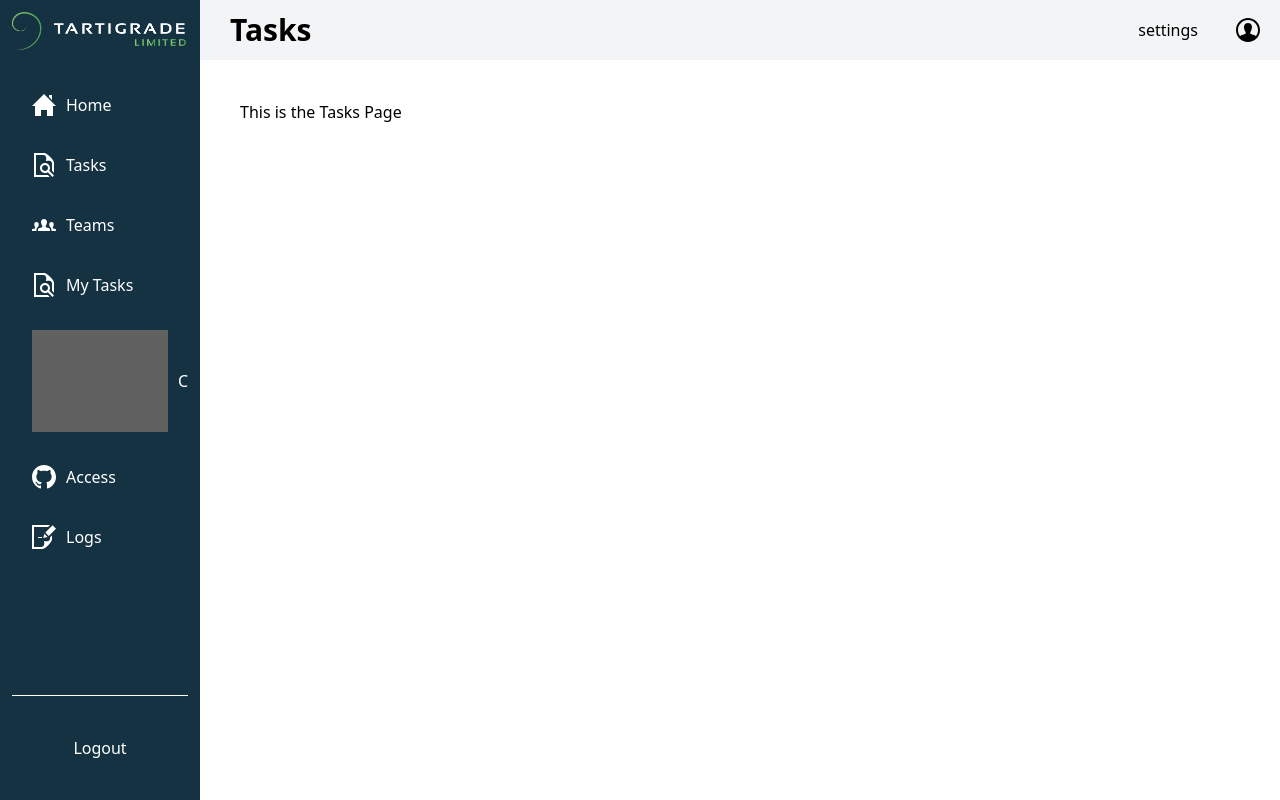
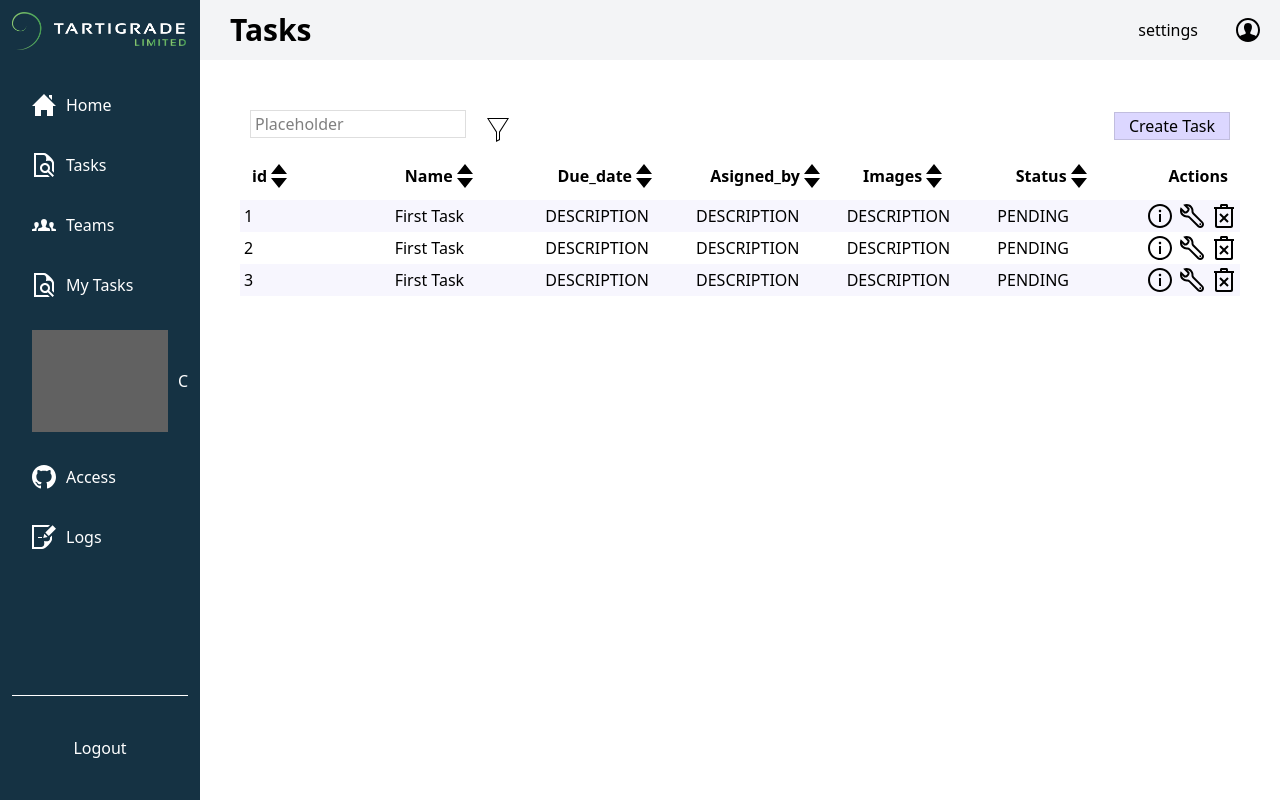
Before and after one commit to devaku/synapse, a React (Vite) app in the folder frontend/: page /tasks in a window 1280 px wide. Built offline with nearby package versions, Linux system fonts and the light colour scheme; grey boxes are pictures that could not be loaded.

Commit message:
Feat: Task Page

```diff
--- a/frontend/src/assets/schemas/schema.json
+++ b/frontend/src/assets/schemas/schema.json
@@ -16,5 +16,27 @@
 			"name": "Access Level",
 			"type": "number"
 		}
+	],
+	"CreateEditTask": [
+		{
+			"name": "Name",
+			"type": "text"
+		},
+		{
+			"name": "Due_date",
+			"type": "date"
+		},
+		{
+			"name": "Asigned_by",
+			"type": "text"
+		},
+		{
+			"name": "Images",
+			"type": "file"
+		},
+		{
+			"name": "Status",
+			"type": "text"
+		}
 	]
 }
--- a/frontend/src/pages/access.tsx
+++ b/frontend/src/pages/access.tsx
@@ -6,7 +6,6 @@ import StatusPill from '../components/ui/status_pill';
 import SlideModalContainer from '../components/container/modal_containers/slide_modal_container';
 import Button from '../components/ui/button';
 import * as _ from 'lodash';
-import DynamicModalExample from '../components/modals/generic/dynamic_modal_example';
 import { useState, useEffect } from 'react';
 import DynamicModal, {
 	type FieldMetadata,
@@ -45,14 +44,8 @@ export default function MyAccesssPage() {
 		rowData: [],
 	});
 	const [showModalCreateAccess, setShowModalCreateAccess] = useState(false);
-	const [notificationTableData, setNotificationTableData] =
-		useState<tableData>({
-			columnName: [],
-			rowData: [],
-		});
+	const [showModalAccessInfo, setShowModalAccessInfo] = useState(false);
 
-	const [showModalAccessInfo, setShowModalAccessInfo] =
-		useState<boolean>(false);
 	const [modalAccessId, setModalAccessId] = useState<number>(0);
 	const [formState, setFormState] = useState<Record<string, any>>({});
 
--- a/frontend/src/pages/tasks.tsx
+++ b/frontend/src/pages/tasks.tsx
@@ -1,9 +1,311 @@
+import * as _ from 'lodash';
+import Button from '../components/ui/button';
 import HeaderContainer from '../components/container/header_container';
 
+import SearchBar from '../components/ui/searchbar';
+import Table from '../components/container/table';
+
+import { useEffect, useState } from 'react';
+import SvgComponent from '../components/ui/svg_component';
+import SlideModalContainer from '../components/container/modal_containers/slide_modal_container';
+import DynamicModal, {
+	type FieldMetadata,
+} from '../components/modals/generic/dynamic_modal';
+import schema from '../assets/schemas/schema.json';
+
+// new import for our reusable modal hook
+import { useModal } from '../hooks/useModal';
+import StatusPill from '../components/ui/status_pill';
+
+type tableData = {
+	columnName: string[];
+	rowData: any[];
+	status?: string;
+};
+
 export default function TasksPage() {
+	// [{"id":3,"name":"Last Task","description":"Last Task for now"}]
+
+	let mockTasksResponse = [
+		{
+			id: 1,
+			Name: 'First Task',
+			Due_date: 'DESCRIPTION',
+			Asigned_by: 'DESCRIPTION',
+			Images: 'DESCRIPTION',
+			Status: 'PENDING',
+		},
+		{
+			id: 2,
+			Name: 'First Task',
+			Due_date: 'DESCRIPTION',
+			Asigned_by: 'DESCRIPTION',
+			Images: 'DESCRIPTION',
+			Status: 'PENDING',
+		},
+		{
+			id: 3,
+			Name: 'First Task',
+			Due_date: 'DESCRIPTION',
+			Asigned_by: 'DESCRIPTION',
+			Images: 'DESCRIPTION',
+			Status: 'PENDING',
+		},
+	];
+
+	/**
+	 * MODAL STATES
+	 * old way: const [showModalCreateTask, setShowModalCreateTask] = useState(false)
+	 * new way: using our useModal hook so we don’t repeat code
+	 */
+	const createTaskModal = useModal();
+	const readTaskModal = useModal();
+	const updateTaskModal = useModal();
+	const [formState, setFormState] = useState<Record<string, any>>({});
+
+	// Handle form state updates from the dynamic modal
+	const handleFormStateChange = (newState: Record<string, any>) => {
+		setFormState(newState);
+	};
+	const [tableData, setTableData] = useState<tableData>({
+		columnName: [],
+		rowData: [],
+	});
+
+	/**
+	 * INTERNAL FUNCTIONS
+	 */
+
+	useEffect(() => {
+		async function start() {
+			await refreshTable();
+		}
+		start();
+	}, []);
+
+	useEffect(() => {
+		async function start() {
+			// refresh table after closing or creating if you want
+			// await refreshTable();
+		}
+		start();
+	}, [createTaskModal.isOpen]);
+
+	/**
+	 * Extracts the values given by the API response
+	 * Provided by Chatgpt.
+	 * @param {*} array
+	 * @returns
+	 */
+	function groupValuesByKey(array: any): Record<string, any[]> {
+		return _.transform(
+			array[0],
+			(result: any, value, key: any) => {
+				result[key] = _.map(array, key);
+			},
+			{}
+		);
+	}
+
+	function findTableEntryById(id: number, arrayOfObjects: any) {
+		// Get the index that the id matches
+		// Return that object
+		return arrayOfObjects[
+			_.findIndex(arrayOfObjects, (element: any) => {
+				return element.id == id;
+			})
+		];
+	}
+
+	/**
+	 * Load the Tasks
+	 */
+
+	async function refreshTable() {
+		// let data = await ReadAllTasks();
+		let data = mockTasksResponse;
+		if (data.length > 0) {
+			loadTasks(data);
+		} else {
+			// Set table to be empty
+			setTableData({
+				columnName: [],
+				rowData: [],
+			});
+		}
+	}
+
+	/**
+	 * Primary function that loads the data
+	 * received from the API to the table
+	 * @param {*} data
+	 */
+	function loadTasks(data: any) {
+		// data
+		// [{"id":3,"name":"Last Task","description":"Last Task for now"}]
+
+		let extractedValues = groupValuesByKey(data);
+		// Extracted values
+		// Object { id: (1) […], name: (1) […], description: (1) […] }
+
+		let columns = [];
+		let finalRows = [];
+
+		// Get column names
+		for (
+			let index = 0;
+			index < Object.keys(extractedValues).length;
+			index++
+		) {
+			// Get the column name
+			columns.push(Object.keys(extractedValues)[index]);
+		}
+
+		// Get row values
+		for (
+			let index = 0;
+			index < extractedValues[columns[0]].length;
+			index++
+		) {
+			let currentId = extractedValues[columns[0]][index];
+			let rows = [];
+
+			// Iterate through each key
+			for (const [key, value] of Object.entries(extractedValues)) {
+				rows.push(value[index]);
+			}
+
+			// Add the actions at the very end
+			let currentData = findTableEntryById(currentId, data);
+			let actionData = loadTableActions(currentData);
+
+			rows.push(actionData);
+
+			finalRows.push(rows);
+		}
+
+		setTableData({
+			columnName: columns,
+			rowData: finalRows,
+		});
+	}
+
+	/**
+	 * Loads the JSX elements that will be used
+	 * as table actions
+	 * @param {*} dataObject
+	 * @returns
+	 */
+	function loadTableActions(dataObject: any) {
+		/**
+		 * {
+		 *  id: 1
+		 *  ....
+		 * }
+		 */
+
+		let { id } = dataObject;
+
+		async function handleClickDelete() {
+			// TODO: Add modal handling for error here
+			try {
+				// await DeleteTask(id);
+				// await refreshTable();
+			} catch (error) {
+				console.log(error);
+			}
+		}
+
+		return (
+			<>
+				<button
+					className="cursor-pointer w-6 h-6"
+					onClick={readTaskModal.toggle} // new hook handles open/close
+				>
+					<SvgComponent iconName="INFO" className="" />
+				</button>
+				<button
+					className="cursor-pointer w-6 h-6"
+					onClick={updateTaskModal.toggle} // same deal here
+				>
+					<SvgComponent iconName="WRENCH" className="" />
+				</button>
+				<button
+					className="cursor-pointer w-6 h-6"
+					onClick={handleClickDelete}
+				>
+					<SvgComponent iconName="TRASHCAN" className="" />
+				</button>
+			</>
+		);
+	}
+
+	/**
+	 * Handler functions
+	 * old ones (setShowModalX) not needed anymore since useModal gives us .open, .close, .toggle
+	 */
+
 	return (
-		<HeaderContainer pageTitle={'Tasks'}>
-			<div>This is the Tasks Page</div>
-		</HeaderContainer>
+		<>
+			<HeaderContainer pageTitle={'Tasks'}>
+				<div className="flex flex-row justify-between items-center p-2.5">
+					<SearchBar />
+					<div className="flex flex-row gap-15">
+						<Button
+							buttonType="add"
+							buttonText="Create Task"
+							buttonOnClick={createTaskModal.open} // just open directly
+						/>
+					</div>
+				</div>
+				<div className="min-h-0 flex flex-col">
+					{tableData.columnName.length > 0 ? (
+						<Table
+							columnName={tableData.columnName}
+							rowData={tableData.rowData}
+							withActions={true}
+						></Table>
+					) : (
+						<div>Table is empty!</div>
+					)}
+				</div>
+			</HeaderContainer>
+
+			{/* Create Modal */}
+			<SlideModalContainer isOpen={createTaskModal.isOpen} noFade={false}>
+				<DynamicModal
+					metadata={schema['CreateEditTask'] as FieldMetadata[]}
+					onStateChange={handleFormStateChange}
+				/>
+				<button
+					className="cursor-pointer w-6 h-6 bg-red-600"
+					onClick={createTaskModal.toggle} // new hook handles open/close
+				></button>
+			</SlideModalContainer>
+
+			{/* Read Modal */}
+			<SlideModalContainer isOpen={readTaskModal.isOpen} noFade={false}>
+				<DynamicModal
+					metadata={schema['CreateEditTask'] as FieldMetadata[]}
+					onStateChange={handleFormStateChange}
+				/>
+				<button
+					className="cursor-pointer w-6 h-6 bg-red-600"
+					onClick={readTaskModal.toggle} // new hook handles open/close
+				></button>
+			</SlideModalContainer>
+
+			{/* Update Modal */}
+			<SlideModalContainer isOpen={updateTaskModal.isOpen} noFade={false}>
+				<DynamicModal
+					metadata={schema['CreateEditTask'] as FieldMetadata[]}
+					onStateChange={handleFormStateChange}
+				/>
+				<button
+					className="cursor-pointer w-6 h-6 bg-red-600"
+					onClick={updateTaskModal.toggle} // new hook handles open/close
+				></button>
+			</SlideModalContainer>
+		</>
 	);
 }
```
Also changed, not shown: frontend/src/hooks/useModal.tsx (+6 -6 lines).
